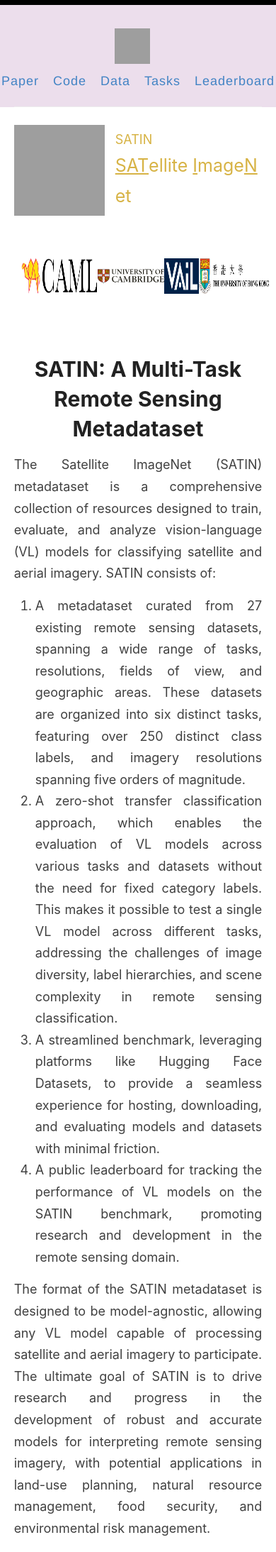
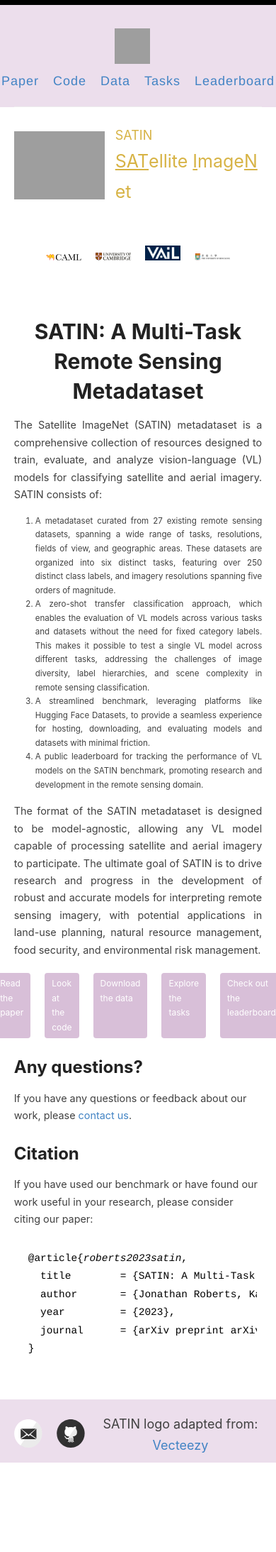
Before and after one commit to satinbenchmark/satinbenchmark.github.io, a Jekyll site: the page built from home.md, in a window 390 px wide. Shown: the top 2187 px of the page at 71% size. Built offline with Jekyll 4.4.1, drawn with Linux system fonts in a browser that asks for light colours; after the commit the page ends 2078 px from its top, so only the background shows below that.

Commit message:
Updated style for mobile devices

```diff
--- a/assets/style.scss
+++ b/assets/style.scss
@@ -1340,6 +1340,43 @@ th {
 }
 
 
+@media (max-width: 600px) {
+
+    /* Adjusting flex container for small logos */
+    .small-logos-container {
+        flex-wrap: wrap;
+    }
+
+    /* Adjusting image sizes */
+    .small-logo {
+        width: 50px;
+        height: auto;
+    }
+
+    .large-logo {
+        max-width: 100%;
+        height: auto;
+    }
+
+    /* Adjusting button sizes and fonts */
+    .button {
+        font-size: 12px;
+        padding: 5px 10px;
+    }
+
+    /* Adjusting tab sizes and format */
+    .tab {
+        font-size: 12px;
+        padding: 5px;
+    }
+
+    /* Adjusting citation and text content */
+    p, li, ol {
+        font-size: 0.8em;
+    }
+}
+
+
 
 
 // Settled on moving the import of syntax highlighting to the bottom of the CSS
```
